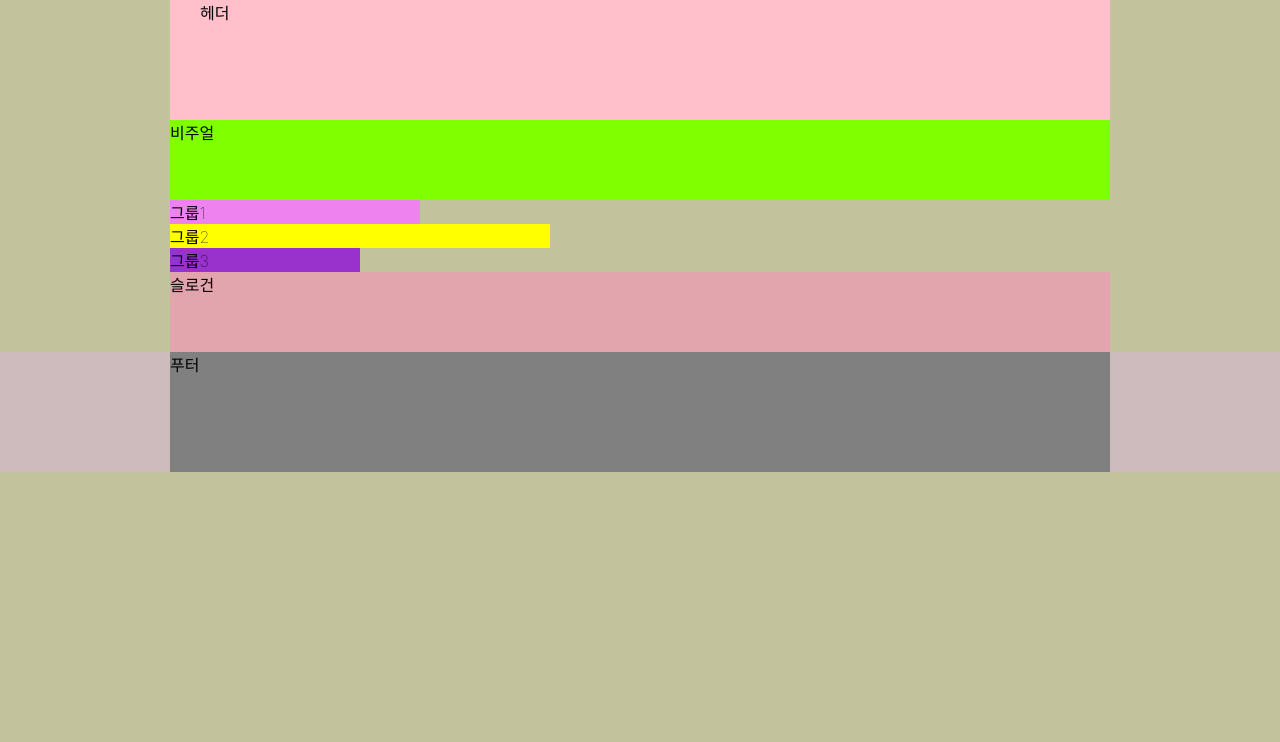
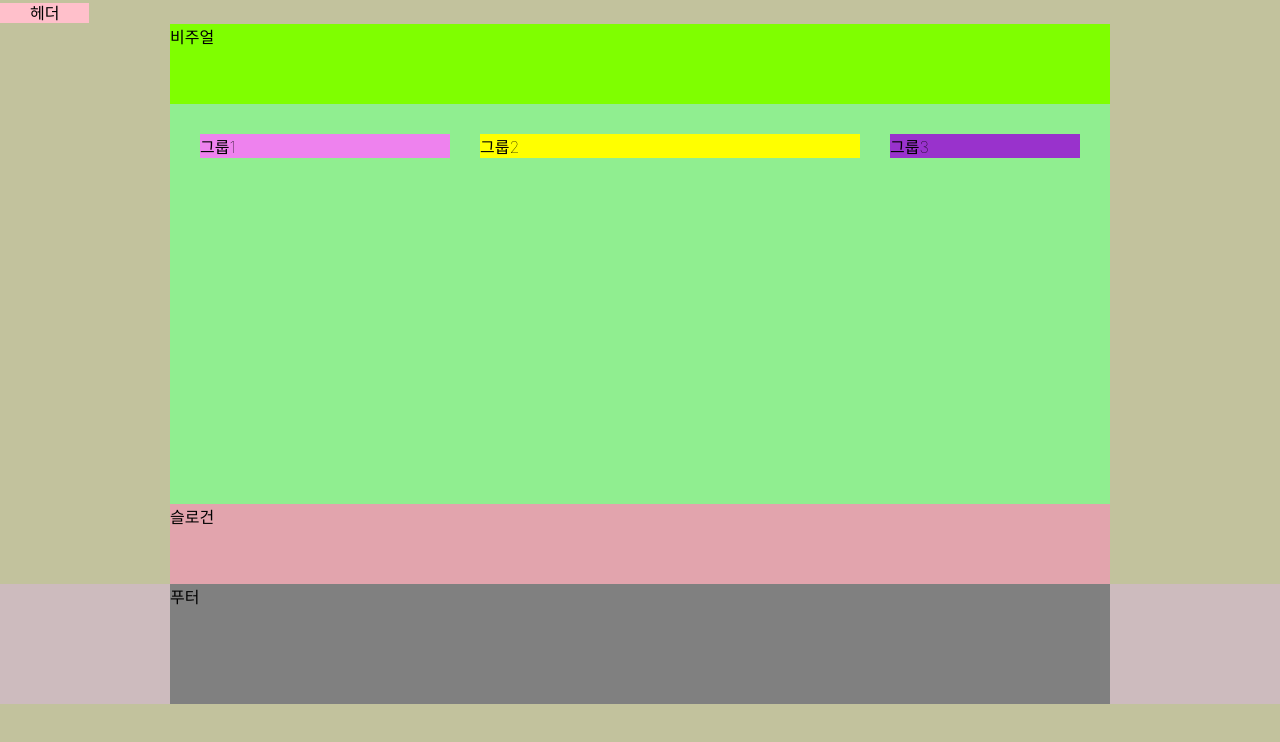
Before and after one commit to bsw98/HTML5, a website: page index.html in a window 1280 px wide. Drawn offline with Linux system fonts and the light colour scheme; a web font is replaced by a local one.

Commit message:
flex를 이용한 레이아웃 완성

```diff
--- a/index.html
+++ b/index.html
@@ -10,14 +10,13 @@
   <!-- 컨트롤 + 알트 + 위아래 = 복사 -->
 </head>
 <body>
-  <header class="header">헤더</header>
+  <hgeader class="header">헤더</hgeader>
   <div class="visual">비주얼</div>
     <main class="main">
       <!--div.group$*3-->
       <div class="group group1">그룹1</div>
       <div class="group group2">그룹2</div>
       <div class="group group3">그룹3</div>
-      <div class="clearfix"></div>
     </main>
   <article class="slogan">슬로건</article>
   <footer class="footer">
--- a/styles/style.css
+++ b/styles/style.css
@@ -27,16 +27,18 @@ body{
   background: chartreuse;
   height: 10vh;
 }
-/* 메인 */c.main{
-  background: rgb(97, 38, 48);
+/* 메인 */
+.main{
+  background: lightgreen;
   height: 50vh;
   display: flex;
+  flex-direction: row;
+  flex-wrap: nowrap;
+  justify-content: space-between;
+  align-items: flex-start;
+  padding: 30px;
+}
 
-}
-/* .group{
-  float:left;
-  margin: 0 15px;
-} */
 .group1{
 background-color: violet;
 width: 250px;
@@ -48,7 +50,7 @@ width: 380px;
 }
 .group3{
   width: 190px;
-background-color: darkorchid;
+  background-color: darkorchid;
 }
 /* 슬로건 */
 .slogan{
```
